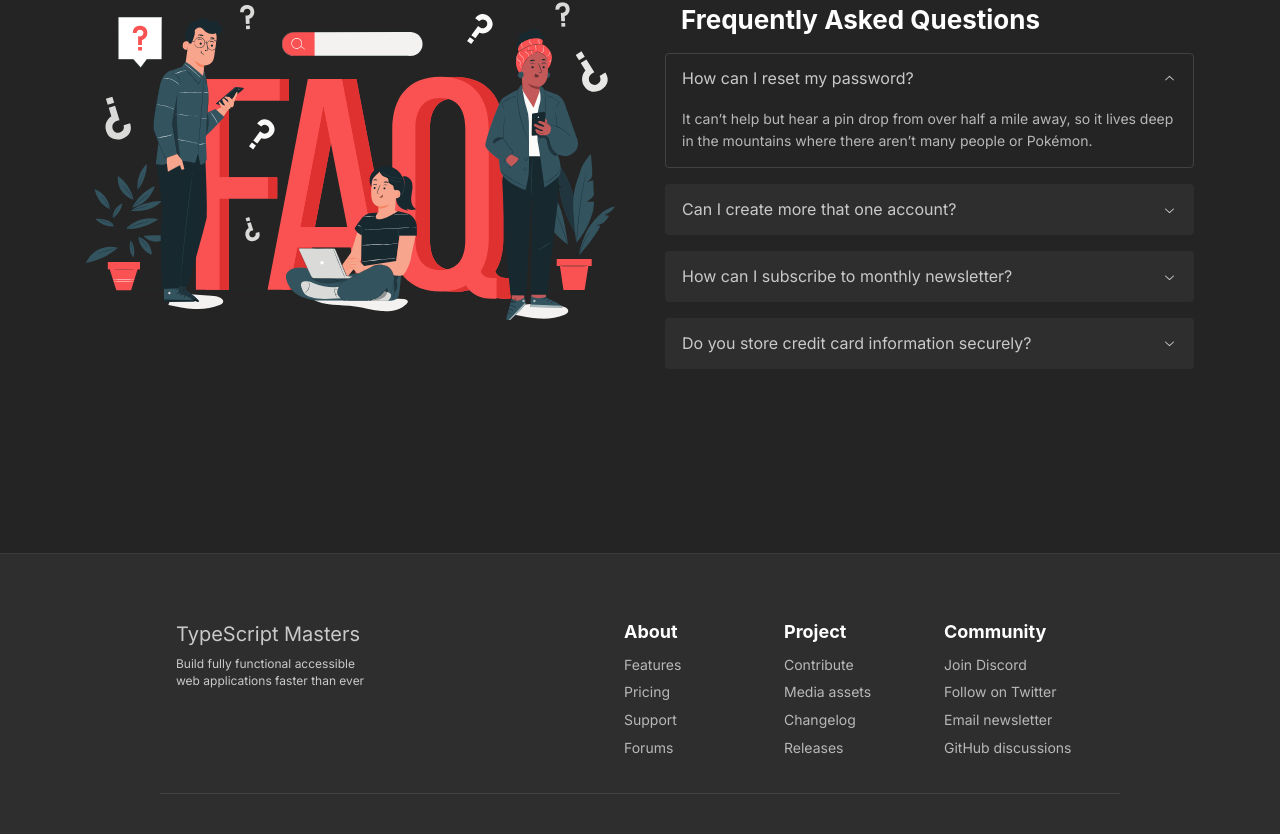
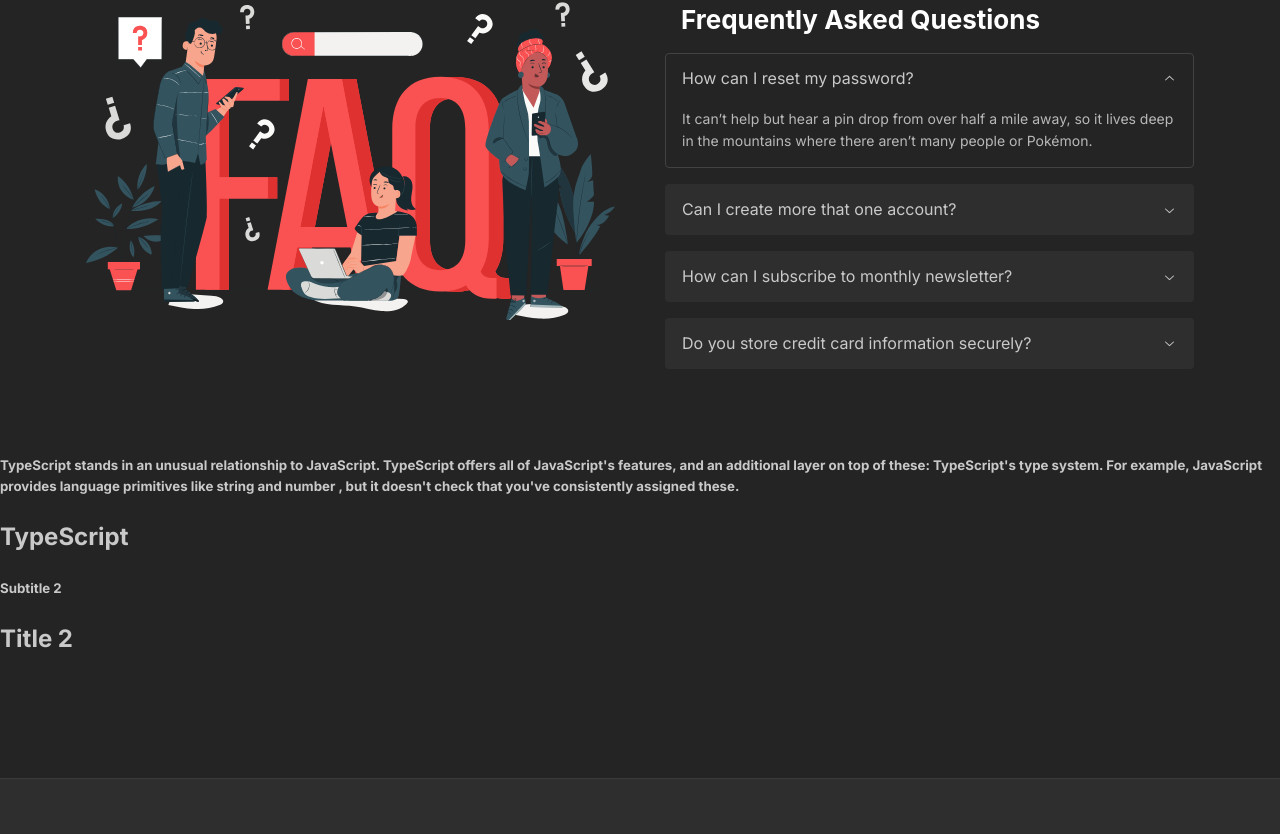
Before and after one commit to ram-0306/TypeScript-Masters, a Next.js app in the folder frontend/: page / in a window 1280 px wide. Shown: the part 1961-2795 px from the top of the page. Built offline with nearby package versions, Linux system fonts and the light colour scheme.

Commit message:
trying to add animation page

```diff
--- a/frontend/package.json
+++ b/frontend/package.json
@@ -33,6 +33,7 @@
     "child_process": "^1.0.2",
     "devicon": "^2.16.0",
     "formik": "^2.4.5",
+    "framer-motion": "^11.1.7",
     "js-to-ts-converter": "^0.18.2",
     "next": "14.1.3",
     "notistack": "^3.0.1",
--- a/frontend/src/app/page.jsx
+++ b/frontend/src/app/page.jsx
@@ -1,15 +1,21 @@
 'use client'
-import { Overlay, Container, Title, Button, Text } from '@mantine/core';;
-import classes from './page.module.css'
+import { Overlay, Container, Title, Button, Text } from '@mantine/core';
+import classes from './page.module.css';
 import { HomeHeader } from './HomeHeader';
 import Footer from './Footer';
 import Features from './Features';
 import Faq from './user/faq/page';
 import EmbeddedVideo from './EmbeddedVideo';
-import review from './user/review/page';
-
+import Animation from './user/animation'; // Corrected import name
+import React from 'react'; // Don't forget to import React
 
 export default function Home() {
+  const items = [
+    { id: 1, title: "TypeScript", subtitle: "TypeScript stands in an unusual relationship to JavaScript. TypeScript offers all of JavaScript's features, and an additional layer on top of these: TypeScript's type system. For example, JavaScript provides language primitives like string and number , but it doesn't check that you've consistently assigned these." },
+    { id: 2, title: "Title 2", subtitle: "Subtitle 2" },
+    // Add more items as needed
+  ];
+
   return (
     <>
       <HomeHeader />
@@ -33,9 +39,8 @@ export default function Home() {
       <Features />
       <EmbeddedVideo />
       <Faq />
-        <review/>
+      <Animation items={items} /> {/* Corrected component name */}
       <Footer/>
     </>
-
   );
 }
--- a/frontend/src/app/page.module.css
+++ b/frontend/src/app/page.module.css
@@ -1,6 +1,6 @@
 .hero {
   position: relative;
-  background-image: url(https://www.reactjsindia.com/blog/wp-content/uploads/2024/03/Reactjs-for-Interactive-Web-Development-The-Business-Advantages.jpg);
+  background-image: url(https://bs-uploads.toptal.io/blackfish-uploads/components/blog_post_page/content/cover_image_file/cover_image/1283901/regular_1708x683_cover-0326-single-responsibility-principle-Waldek_Newsletter-77945de592c7da9204df01a390cfd43d.png);
   /* background: rgb(116,254,255); */
   /* background: radial-gradient(circle, rgb(117, 255, 255) 70%, rgb(92, 198, 255) 80%); */
 
--- /dev/null
+++ b/frontend/src/app/user/animation.jsx
@@ -0,0 +1,34 @@
+'use client'
+import React, { useState } from "react";
+import { motion, AnimatePresence } from "framer-motion";
+
+const Animation = ({ items }) => {
+  const [selectedId, setSelectedId] = useState(null);
+
+  return (
+    <div>
+      {items.map(item => (
+        <motion.div
+          layoutId={item.id}
+          key={item.id}
+          onClick={() => setSelectedId(item.id)}
+        >
+          <motion.h5>{item.subtitle}</motion.h5>
+          <motion.h2>{item.title}</motion.h2>
+        </motion.div>
+      ))}
+
+      <AnimatePresence>
+        {selectedId && (
+          <motion.div layoutId={selectedId}>
+            <motion.h5>{items.find(item => item.id === selectedId)?.subtitle}</motion.h5>
+            <motion.h2>{items.find(item => item.id === selectedId)?.title}</motion.h2>
+            <motion.button onClick={() => setSelectedId(null)}>Close</motion.button>
+          </motion.div>
+        )}
+      </AnimatePresence>
+    </div>
+  );
+};
+
+export default Animation;
```
Also changed, not shown: 1 other file (tests, documents, lock files or other folders). Lines whose indentation alone changed are shown as unchanged.
